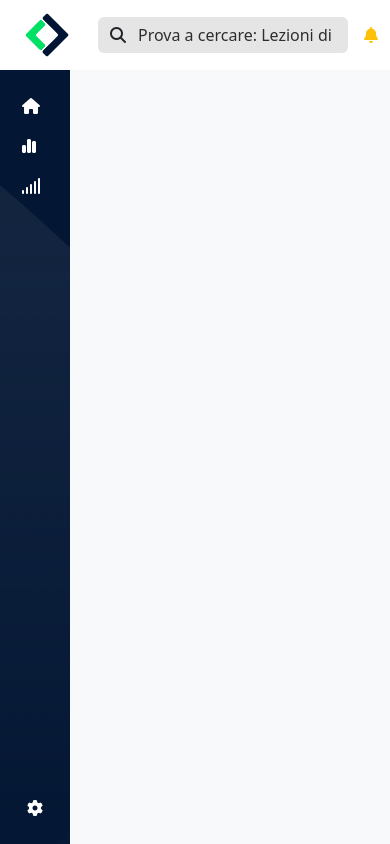
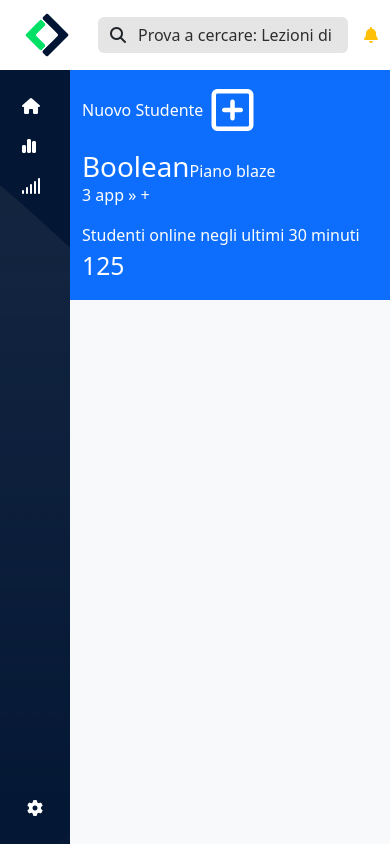
Before and after one commit to christianarca27/html-css-bootstrap-dashboard, a plain HTML site: page index.html in a window 390 px wide. Drawn offline with nearby package versions, Linux system fonts and the light colour scheme.

Commit message:
feat: stile + responsive header

```diff
--- a/css/style.css
+++ b/css/style.css
@@ -39,8 +39,6 @@ main #main-inner {
 }
 
 main #main-inner header {
-    min-height: 200px;
-    /* debug */
 }
 
 main #main-inner #application-main {
--- a/index.html
+++ b/index.html
@@ -73,8 +73,37 @@
         </nav>
 
         <div id="main-inner">
-            <header>
-
+            <header class="bg-primary text-white py-3">
+                <div class="container-fluid">
+                    <div class="row gap-3 gap-md-0">
+                        <div class="col-12 col-md-4 order-md-last col-lg-2">
+                            <div class="d-flex align-items-center gap-2">
+                                <span>Nuovo Studente</span>
+                                <i class="fa-regular fa-square-plus fa-3x"></i>
+                            </div>
+                        </div>
+                        <div class="col-12 col-md-4 col-lg-6">
+                            <div class="d-flex align-items-end">
+                                <h1 class="m-0">Boolean</h1>
+                                <span>Piano blaze</span>
+                            </div>
+                            <div>
+                                <span>3 app</span>
+                                <span>&raquo;</span>
+                                <span class="d-lg-none">&plus;</span>
+                                <span class="d-none d-lg-inline">Boolean mobile app</span>
+                                <span class="d-none d-lg-inline">Boolean web app</span>
+                                <span class="d-none d-lg-inline">Boolean blog app</span>
+                            </div>
+                        </div>
+                        <div class="col-12 col-md-4 col-lg-4">
+                            <div>Studenti online negli ultimi 30 minuti</div>
+                            <div id="studenti-online" class="fs-2">
+                                125
+                            </div>
+                        </div>
+                    </div>
+                </div>
             </header>
 
             <div id="application-main">
```
